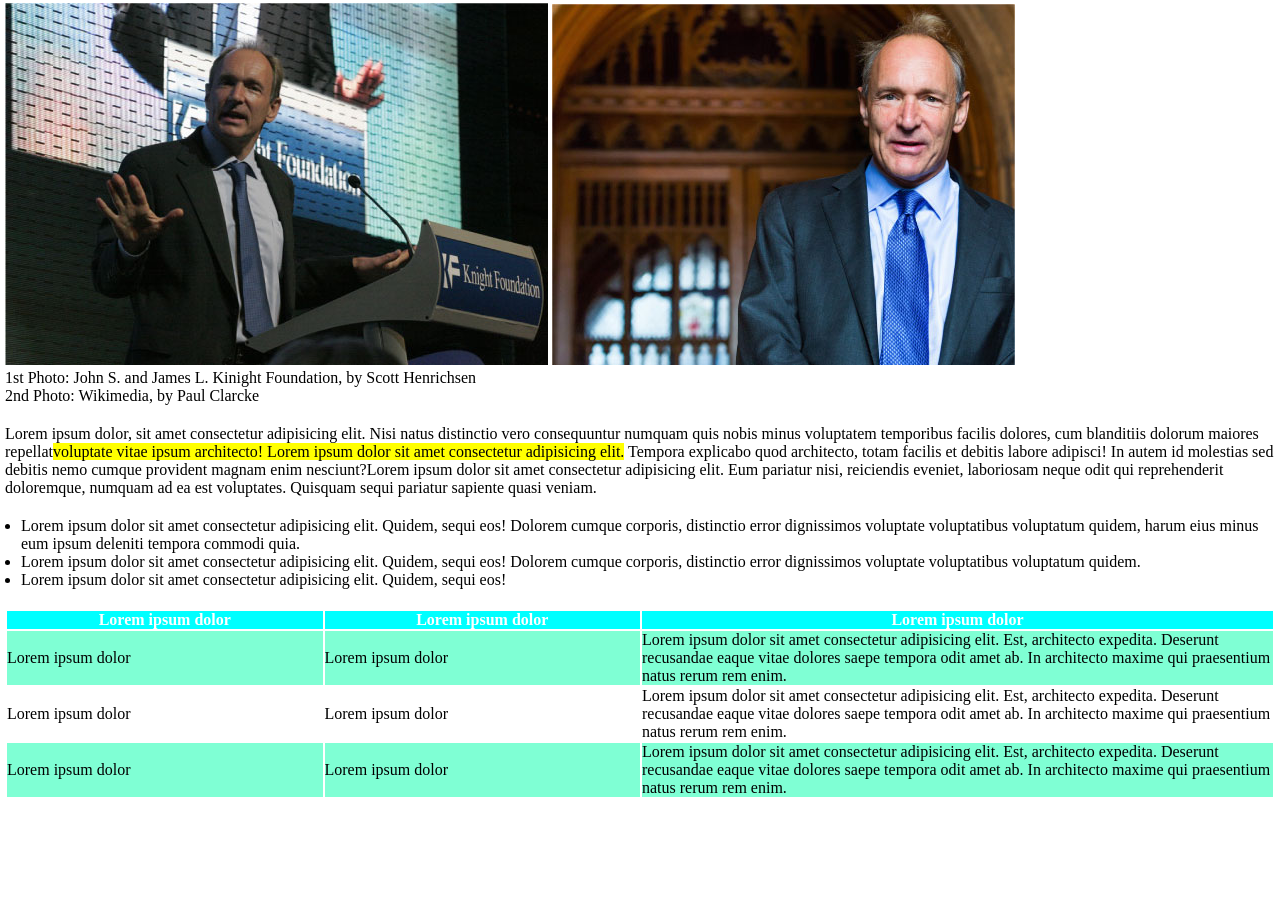
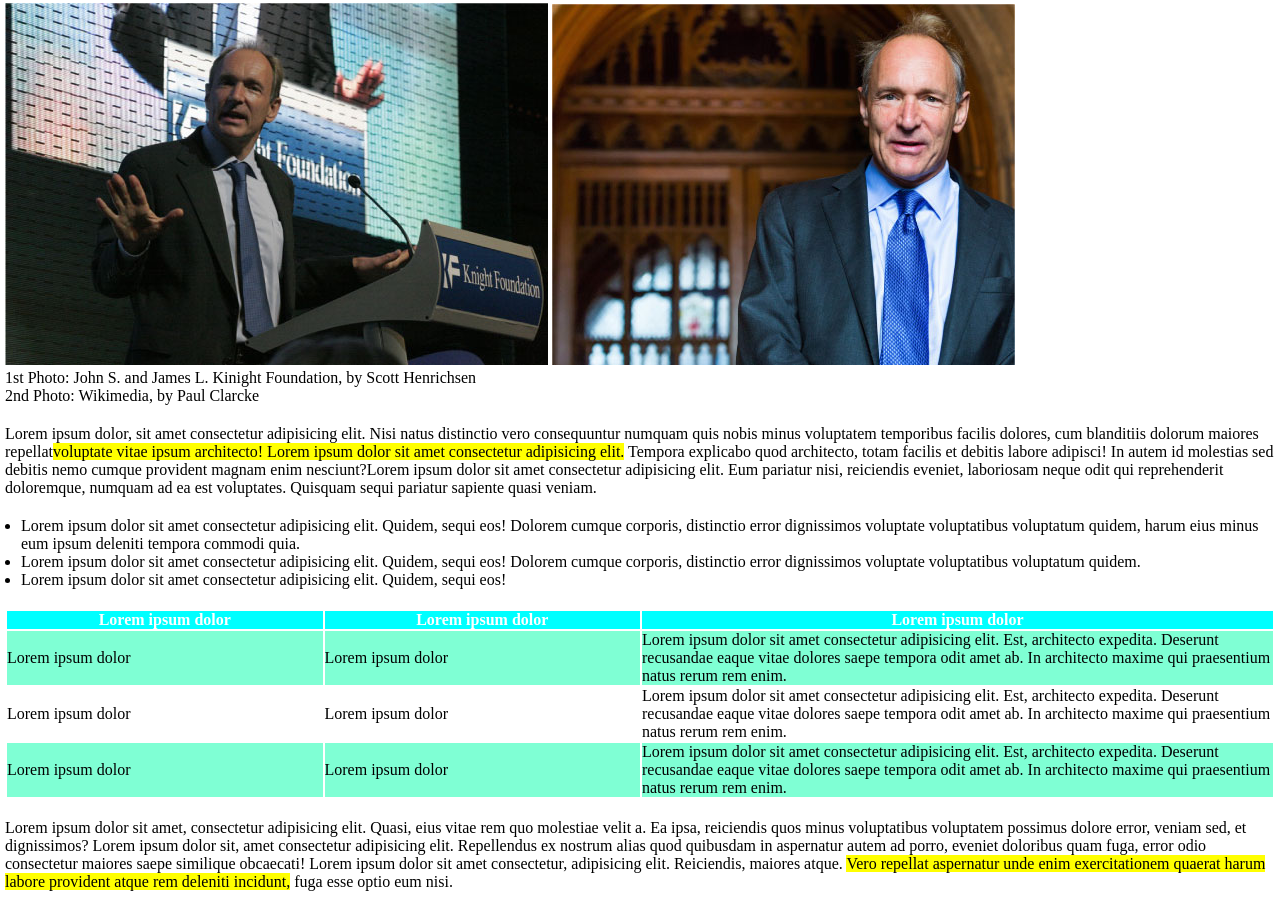
Before and after one commit to LorenzoMegna24/html-css-booleaner, a plain HTML site: page index.html in a window 1280 px wide. Shown: the part 219-1135 px from the top of the page. Before the commit the page ends 1043 px from the top, so only its background shows below. Drawn offline with Linux system fonts and the light colour scheme.

Commit message:
Paragrafo finale

```diff
--- a/index.html
+++ b/index.html
@@ -94,6 +94,12 @@
         </tbody>
       </table>
     </section>
+    <!-- paragrafo finale -->
+    <section>
+      <p>
+        Lorem ipsum dolor sit amet, consectetur adipisicing elit. Quasi, eius vitae rem quo molestiae velit a. Ea ipsa, reiciendis quos minus voluptatibus voluptatem possimus dolore error, veniam sed, et dignissimos? Lorem ipsum dolor sit, amet consectetur adipisicing elit. Repellendus ex nostrum alias quod quibusdam in aspernatur autem ad porro, eveniet doloribus quam fuga, error odio consectetur maiores saepe similique obcaecati! Lorem ipsum dolor sit amet consectetur, adipisicing elit. Reiciendis, maiores atque. <mark>Vero repellat aspernatur unde enim exercitationem quaerat harum labore provident atque rem deleniti incidunt,</mark> fuga esse optio eum nisi.
+      </p>
+    </section>
   </main>
 </body>
 </html>
```
